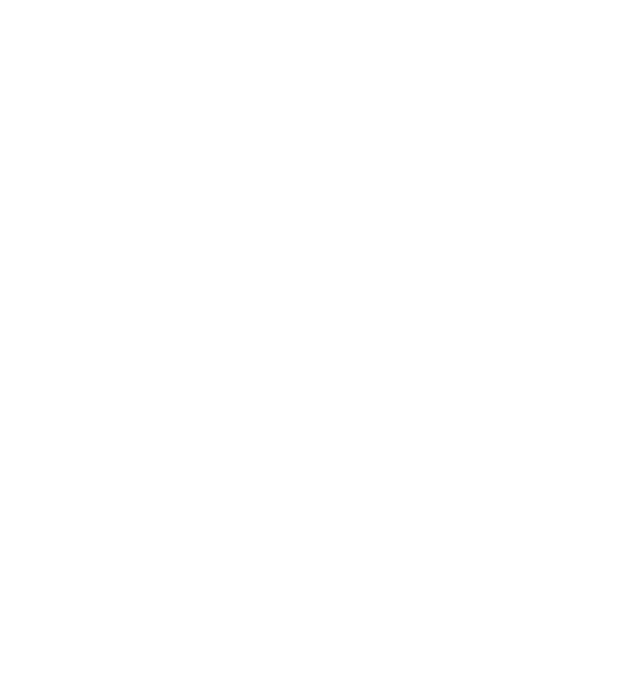
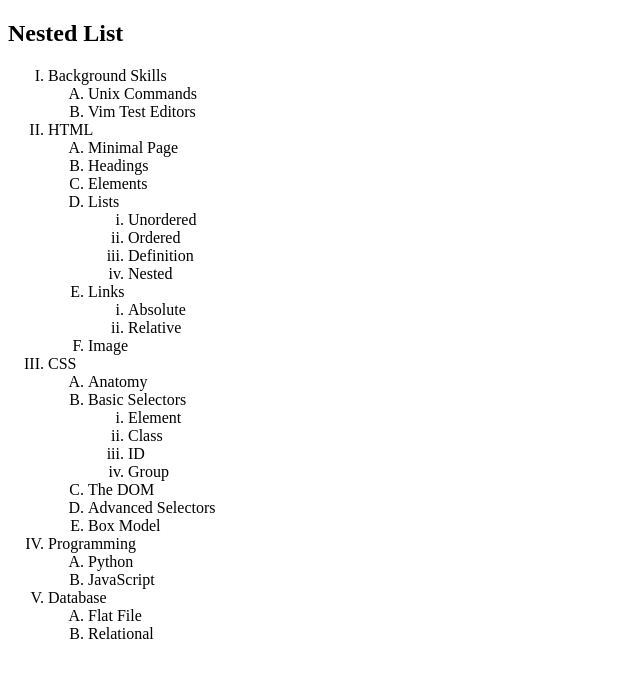
Before and after one commit to comfort24-web/commieofweb3, a plain HTML site: page images/form3.html in a window 1280 px wide. Shown: the whole page, without its empty margins (0-640 px from the left). Drawn offline with Linux system fonts and the light colour scheme.

Commit message:
Update form3.html

```diff
--- a/images/form3.html
+++ b/images/form3.html
@@ -4,8 +4,79 @@
   <meta charset="UTF-8">
   <meta name="viewport" content="width=device-width, initial-scale=1.0">
   <title>Document</title>
+
+  <style>
+    body{
+      height: 800px;
+    }
+  </style>
 </head>
 <body>
+ <h2>Nested List</h2>
+  <ol type="I">
+    <li>Background Skills</li>
+
+     <ol type="A">
+      <li>Unix Commands</li>
+      <li>Vim Test Editors</li>
+     </ol>
+
+     <li>HTML</li>
+     <ol type="A">
+     <li>Minimal Page</li>
+     <li>Headings</li>
+     <li>Elements</li>
+     <li>Lists</li>
+
+      <ol type="i">
+        <li>Unordered</li>
+        <li>Ordered</li>
+        <li>Definition</li>
+        <li>Nested</li>
+      </ol>
+
+
+      <li>Links</li>
+
+      <ol type="i">
+        <li>Absolute</li>
+        <li>Relative</li>
+      </ol>
+
+      <li>Image</li>
+     </ol>
+
+     <li>CSS</li>
+     <ol type="A">
+       <li>Anatomy</li>
+       <li>Basic Selectors</li>
+
+        <ol type="i">
+          <li>Element</li>
+          <li>Class</li>
+          <li>ID</li>
+          <li>Group</li>
+        </ol>
+
+        <li>The DOM</li>
+        <li>Advanced Selectors</li>
+        <li>Box Model</li>
+     </ol>
+
+     <li>Programming</li>
+        <ol type="A">
+        <li>Python</li>
+        <li>JavaScript</li>
+        </ol>
+
+        <li>Database</li>
+        <ol type="A">
+        <li>Flat File</li>
+        <li>Relational</li>
+        </ol>
+  </ol>
+
+
 
 </body>
 </html>
```
